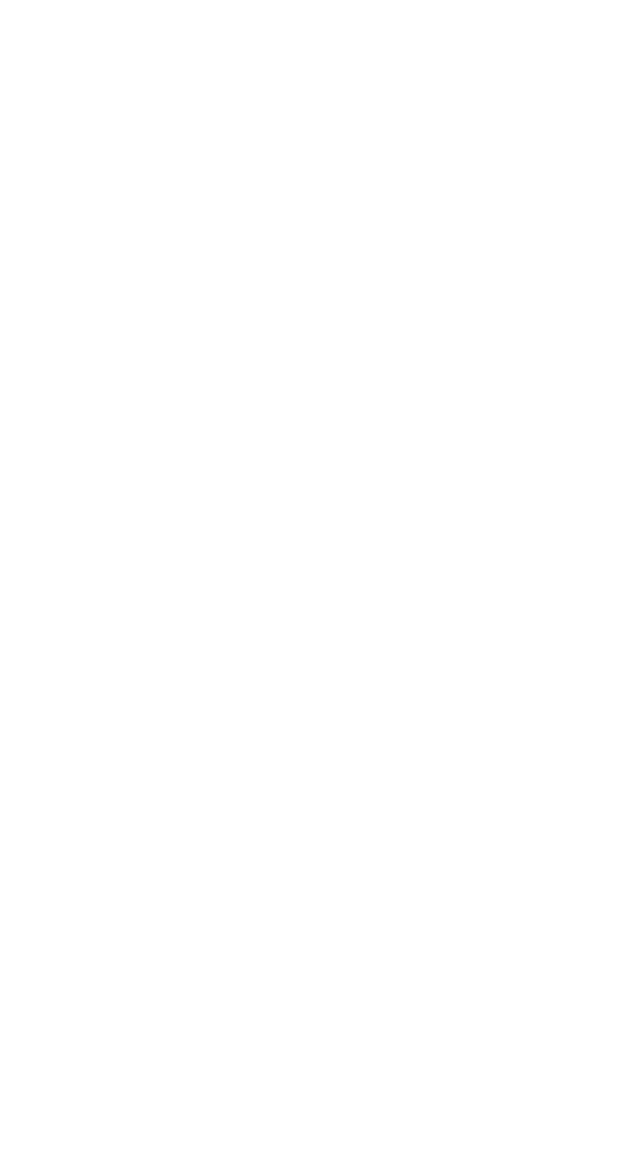
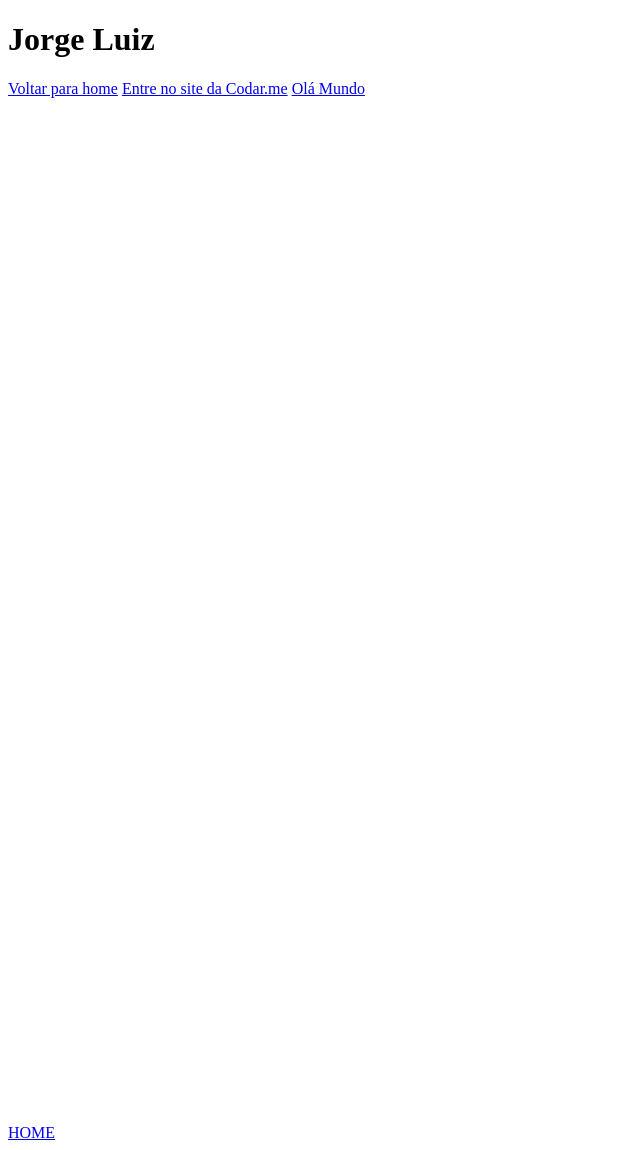
Before and after one commit to JorgeAtsume/INPUT, a plain HTML site: page 03. Um novo documento/11. Interligando documentos/bio.html in a window 1280 px wide. Shown: the whole page, without its empty margins (0-640 px from the left). Before the commit the page ends 800 px from the top, so only its background shows below. Drawn offline with Linux system fonts and the light colour scheme.

Commit message:
Aula sobre Hiperlinks

```diff
--- a/03. Um novo documento/11. Interligando documentos/bio.html
+++ b/03. Um novo documento/11. Interligando documentos/bio.html
@@ -0,0 +1,101 @@
+<!--
+    Aula sobre Interligação de documentos
+
+    - Se pode usar criar ancoras dentro de div's para fazer links para determinados pontos dentro do documento
+    - Para isso se usa a tag <a href="#id"> utilizando o id da div que deseja.
+    - É possivel abrir links em novas abas tulizando a propriedade target da tag ex:
+
+    <a href="http://codar.me" target="_blank">Entre no site da Codar.me</a>
+
+    Referencia Adicional:
+    https://developer.mozilla.org/en-US/docs/Web/HTML/Element/a
+
+
+-->
+
+<!DOCTYPE html>
+<html lang="en">
+<head>
+    <meta charset="UTF-8">
+    <meta http-equiv="X-UA-Compatible" content="IE=edge">
+    <meta name="viewport" content="width=s, initial-scale=1.0">
+
+    <link rel="icon" type="png" href="./imgs/robot.png">
+
+    <title>Minha Bio</title>
+
+</head>
+<body>
+    <h1>Jorge Luiz</h1>
+
+
+    <div id="home">
+        <a href="./index.html">Voltar para home</a>
+        <a href="http://codar.me" target="_blank">Entre no site da Codar.me</a>
+        <a href="#ola"> Olá Mundo </a>
+    </div>
+
+    <br>
+    <br>
+    <br>
+    <br>
+    <br>
+    <br>
+    <br>
+    <br>
+    <br>
+    <br>
+    <br>
+    <br>
+    <br>
+    <br>
+    <br>
+    <br>
+    <br>
+    <br>
+    <br>
+    <br>
+    <br>
+    <br>
+    <br>
+    <br>
+    <br>
+    <br>
+    <br>
+    <br>
+    <br>
+    <br>
+    <br>
+    <br>
+    <br>
+    <br>
+    <br>
+    <br>
+    <br>
+    <br>
+    <br>
+    <br>
+    <br>
+    <br>
+    <br>
+    <br>
+    <br>
+    <br>
+    <br>
+    <br>
+    <br>
+    <br>
+    <br>
+    <br>
+    <br>
+    <br>
+    <br>
+    <br>
+    <br>
+
+    <div id="ola">
+        <a href="#home">HOME</a>
+    </div>
+
+</body>
+</html>
```
Also changed, not shown: 03. Um novo documento/11. Interligando documentos/index.html (+3 -13 lines).
